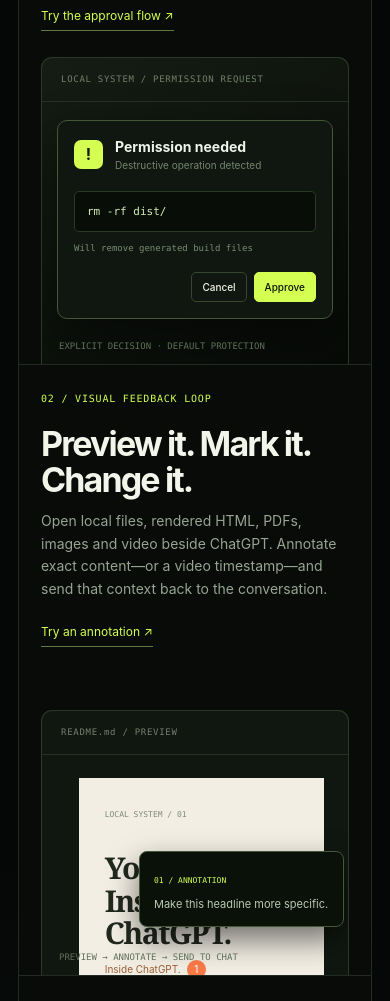
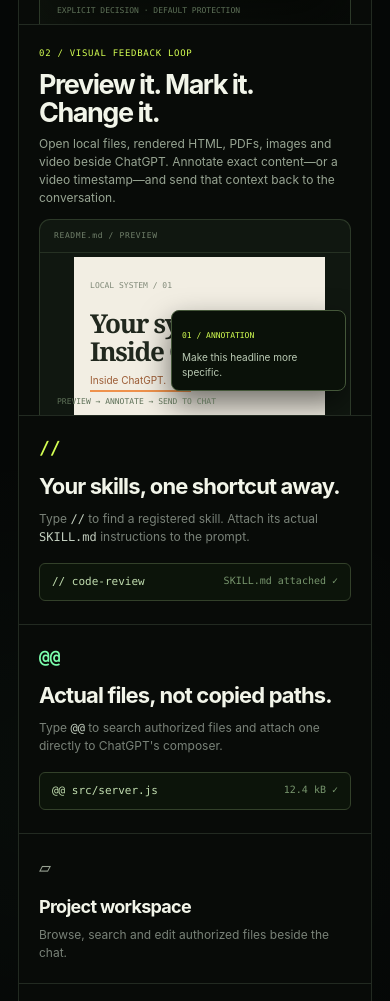
Before and after one commit to Veer376/chatgpt-local-system, a browser extension: page website/index.html in a window 390 px wide. Shown: the part 3215-4216 px from the top of the page. Drawn offline with Linux system fonts and the light colour scheme.

Commit message:
website: compact feature grid and remove redundant CTAs

```diff
--- a/website/index.html
+++ b/website/index.html
@@ -140,7 +140,6 @@
           <div class="feature-eyebrow mono">01 / HUMAN-IN-THE-LOOP</div>
           <h3>Approval before the risky step.</h3>
           <p>When Local System classifies an operation as destructive, it pauses for your decision. Review the proposed action instead of discovering its effects afterward.</p>
-          <button type="button" class="feature-try" data-open-demo="approval">Try the approval flow ↗</button>
         </div>
         <div class="feature-visual approval-visual" aria-label="Example approval dialog">
           <div class="feature-visual-top mono">LOCAL SYSTEM / PERMISSION REQUEST</div>
@@ -159,7 +158,6 @@
           <div class="feature-eyebrow mono">02 / VISUAL FEEDBACK LOOP</div>
           <h3>Preview it. Mark it. Change it.</h3>
           <p>Open local files, rendered HTML, PDFs, images and video beside ChatGPT. Annotate exact content—or a video timestamp—and send that context back to the conversation.</p>
-          <button type="button" class="feature-try" data-open-demo="preview">Try an annotation ↗</button>
         </div>
         <div class="feature-visual preview-visual" aria-label="Example annotated document">
           <div class="feature-visual-top mono">README.md / PREVIEW</div>
@@ -174,14 +172,12 @@
         <h3>Your skills, one shortcut away.</h3>
         <p>Type <code>//</code> to find a registered skill. Attach its actual <code>SKILL.md</code> instructions to the prompt.</p>
         <div class="feature-inline-demo mono"><span>// code-review</span><small>SKILL.md attached ✓</small></div>
-        <button type="button" class="feature-try" data-open-demo="attach">Explore attachments ↗</button>
       </article>
       <article class="feature-card feature-card-medium reveal">
         <span class="feature-icon accent-alt mono">@@</span>
         <h3>Actual files, not copied paths.</h3>
         <p>Type <code>@@</code> to search authorized files and attach one directly to ChatGPT's composer.</p>
         <div class="feature-inline-demo mono"><span>@@ src/server.js</span><small>12.4 kB ✓</small></div>
-        <button type="button" class="feature-try" data-open-demo="attach">Explore attachments ↗</button>
       </article>
 
       <article class="feature-card reveal">
--- a/website/interactive.css
+++ b/website/interactive.css
@@ -91,8 +91,6 @@ button:focus-visible,input:focus-visible,textarea:focus-visible,a:focus-visible,
 .feature-card-copy h3{font-size:clamp(29px,3vw,43px);line-height:1.05;letter-spacing:-.055em;margin:20px 0 13px;max-width:520px}
 .feature-card-copy p{max-width:500px;font-size:14px;color:#97a492;line-height:1.6}
 .feature-eyebrow{color:var(--acid);font-size:10px;letter-spacing:.08em}
-.feature-try{display:inline-flex;align-items:center;margin-top:19px;background:transparent;border:0;border-bottom:1px solid #637b43;color:var(--acid);padding:5px 0;cursor:pointer;font-size:12px}
-.feature-try:hover{color:#ecffbd;border-bottom-color:#ecffbd}
 .feature-visual{position:relative;min-height:300px;border:1px solid #2c3928;border-bottom:0;border-radius:11px 11px 0 0;overflow:hidden;background:linear-gradient(150deg,#151d13,#070a07)}
 .feature-visual-top{font-size:9px;color:#71806b;letter-spacing:.08em;padding:15px 19px;border-bottom:1px solid #263123}
 .approval-illustration{max-width:355px;margin:26px auto 48px;background:#101710;border:1px solid #445738;border-radius:10px;padding:21px;box-shadow:0 19px 50px #0007}
@@ -117,7 +115,6 @@ button:focus-visible,input:focus-visible,textarea:focus-visible,a:focus-visible,
 .feature-card-medium h3{margin:13px 0 10px;font-size:26px}
 .feature-inline-demo{border:1px solid #33412a;background:#0c140a;border-radius:6px;display:flex;justify-content:space-between;gap:10px;padding:13px;margin-top:22px;color:#c1ddaf;font-size:11px}
 .feature-inline-demo small{color:#77956d;font-size:10px}
-.feature-card-medium .feature-try{margin-top:13px}
 
 @media(max-width:1060px){
  .playground-window{grid-template-columns:155px minmax(0,1fr)}
@@ -151,3 +148,63 @@ button:focus-visible,input:focus-visible,textarea:focus-visible,a:focus-visible,
  .annotation-paper h4{font-size:30px}
  .feature-card-medium{min-height:270px}
 }
+
+/* Compact editorial feature grid: UI examples remain, without inflated card real estate. */
+.feature-intro{padding-top:82px}
+.feature-intro .section-kicker{margin-bottom:18px}
+.feature-intro-grid{gap:40px}
+.feature-intro h2{font-size:clamp(38px,4.1vw,57px)}
+.feature-intro .section-lead{font-size:15px;line-height:1.55}
+.feature-grid{margin-top:26px}
+.feature-card-large.feature-primary{min-height:390px;padding:24px 25px 0;gap:15px}
+.feature-card-copy h3{font-size:clamp(25px,2.45vw,34px);margin:12px 0 9px}
+.feature-card-copy p{font-size:12.5px;line-height:1.5;max-width:490px}
+.feature-eyebrow{font-size:9px}
+.feature-visual{min-height:190px;flex:1}
+.feature-visual-top{font-size:8px;padding:10px 14px}
+.approval-illustration{max-width:310px;margin:13px auto 25px;padding:12px 15px}
+.approval-shield{width:25px;height:25px}
+.approval-illustration-head b{font-size:12px}
+.approval-illustration-head small{font-size:9px}
+.approval-illustration code{margin-top:12px;padding:9px;font-size:10px}
+.approval-illustration-meta{margin-top:6px;font-size:8px}
+.approval-illustration-actions{margin-top:9px}
+.approval-illustration-actions span,.approval-illustration-actions strong{padding:6px 10px}
+.feature-visual-caption{bottom:8px;font-size:8px}
+.annotation-paper{top:39px;left:11%;padding:14px 18px}
+.annotation-paper h4{font-size:28px;margin:15px 0 0}
+.annotation-highlight{margin-top:6px}
+.floating-comment{width:180px;bottom:28px;padding:10px}
+.floating-comment p{font-size:10px}
+.feature-card-medium{min-height:220px;padding:22px 25px}
+.feature-card-medium .feature-icon{font-size:18px}
+.feature-card-medium h3{font-size:22px;margin:12px 0 8px}
+.feature-card-medium p{font-size:12px;line-height:1.5}
+.feature-inline-demo{margin-top:17px;padding:10px 12px}
+.feature-grid>.feature-card:not(.feature-primary):not(.feature-card-medium){min-height:155px;padding:21px 25px}
+.feature-grid>.feature-card:not(.feature-primary):not(.feature-card-medium) .feature-icon{font-size:20px}
+.feature-grid>.feature-card:not(.feature-primary):not(.feature-card-medium) h3{font-size:18px;margin:15px 0 7px}
+.feature-grid>.feature-card:not(.feature-primary):not(.feature-card-medium) p{font-size:12px;line-height:1.5}
+@media(max-width:1060px){
+ .feature-intro{padding-top:70px}
+ .feature-card-large.feature-primary{min-height:405px;padding:23px 22px 0}
+ .feature-intro h2{font-size:clamp(38px,4.6vw,52px)}
+}
+@media(max-width:700px){
+ .feature-intro{padding-top:72px}
+ .feature-intro-grid{gap:16px}
+ .feature-intro .section-kicker{margin-bottom:12px}
+ .feature-intro h2{font-size:42px}
+ .feature-intro .section-lead{font-size:13px}
+ .feature-grid{margin-top:22px}
+ .feature-card-large.feature-primary{min-height:390px;padding:22px 20px 0;gap:12px}
+ .feature-card-copy h3{font-size:27px;margin:11px 0 8px}
+ .feature-card-copy p{font-size:12px}
+ .feature-visual{min-height:185px}
+ .annotation-paper{top:37px;padding:14px 16px}
+ .annotation-paper h4{font-size:26px}
+ .floating-comment{width:175px;bottom:24px}
+ .approval-illustration{margin:13px 12px 25px;padding:12px}
+ .feature-card-medium{min-height:208px;padding:21px 20px}
+ .feature-grid>.feature-card:not(.feature-primary):not(.feature-card-medium){min-height:140px;padding:21px 20px}
+}
--- a/website/playground.js
+++ b/website/playground.js
@@ -258,10 +258,6 @@
       form.requestSubmit();
     }
   });
-  document.querySelectorAll("[data-open-demo]").forEach(button => button.addEventListener("click", () => {
-    setActiveDemo(button.dataset.openDemo, {focus: true});
-    root.scrollIntoView({behavior: motionReduced ? "instant" : "smooth", block:"start"});
-  }));
   document.querySelector(".demo-tabs").addEventListener("keydown", event => {
     if (!["ArrowLeft", "ArrowRight", "Home", "End"].includes(event.key)) return;
     event.preventDefault();
```
